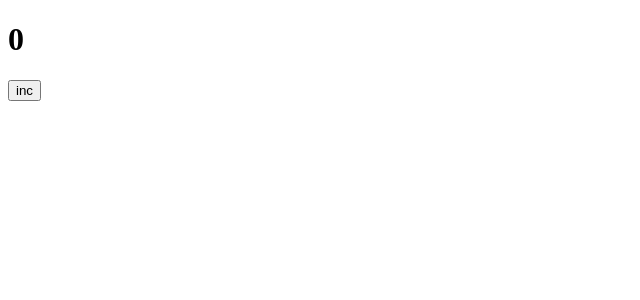
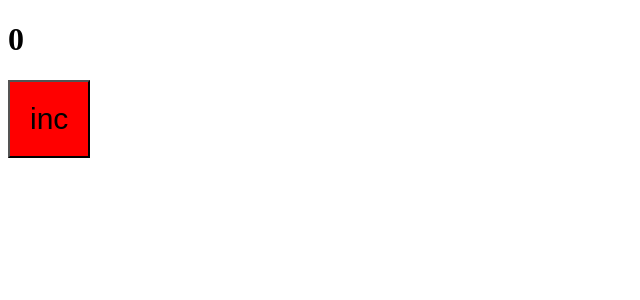
Before and after one commit to sssshefer/webpack, a React app: page / in a window 1280 px wide. Shown: the top 300 px of the page, without its empty margins (0-640 px from the left). Built offline with nearby package versions, Linux system fonts and the light colour scheme.

Commit message:
Adding css styles support

```diff
--- a/package.json
+++ b/package.json
@@ -15,7 +15,9 @@
     "@types/node": "^20.12.10",
     "@types/webpack": "^5.28.5",
     "@types/webpack-dev-server": "^4.7.2",
+    "css-loader": "^7.1.1",
     "html-webpack-plugin": "^5.6.0",
+    "style-loader": "^4.0.0",
     "ts-loader": "^9.5.1",
     "ts-node": "^10.9.2",
     "typescript": "^5.4.5",
--- /dev/null
+++ b/src/components/App.css
@@ -0,0 +1,5 @@
+button{
+    background: red;
+    padding:20px;
+    font-size: 30px;
+}
--- a/src/components/App.tsx
+++ b/src/components/App.tsx
@@ -1,4 +1,5 @@
 import React from 'react';
+import './App.css';
 
 export const App = () => {
     const [count, setCount] = React.useState(0)
--- a/webpack.config.ts
+++ b/webpack.config.ts
@@ -28,11 +28,17 @@ export default (env: EnvVariables) => {
         ],
         module: {
             rules: [
+                //order of rules is important
+                {
+                    test: /\.css$/i,
+                    use: ["style-loader", "css-loader"],
+                },
                 {
                     test: /\.tsx?$/,
                     use: 'ts-loader',
                     exclude: /node_modules/,
                 },
+
             ],
         },
         resolve: {
```
Also changed, not shown: 1 other file (tests, documents, lock files or other folders).
